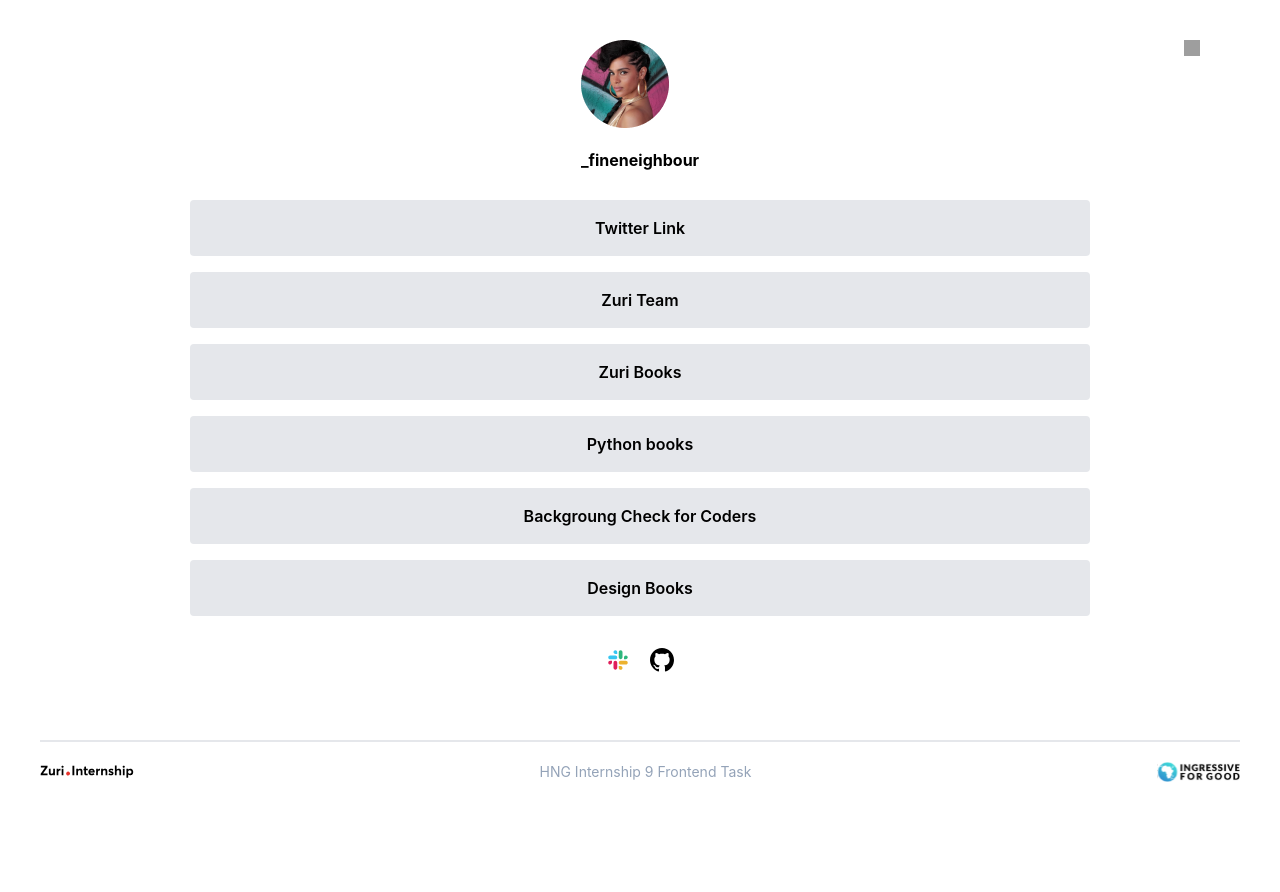
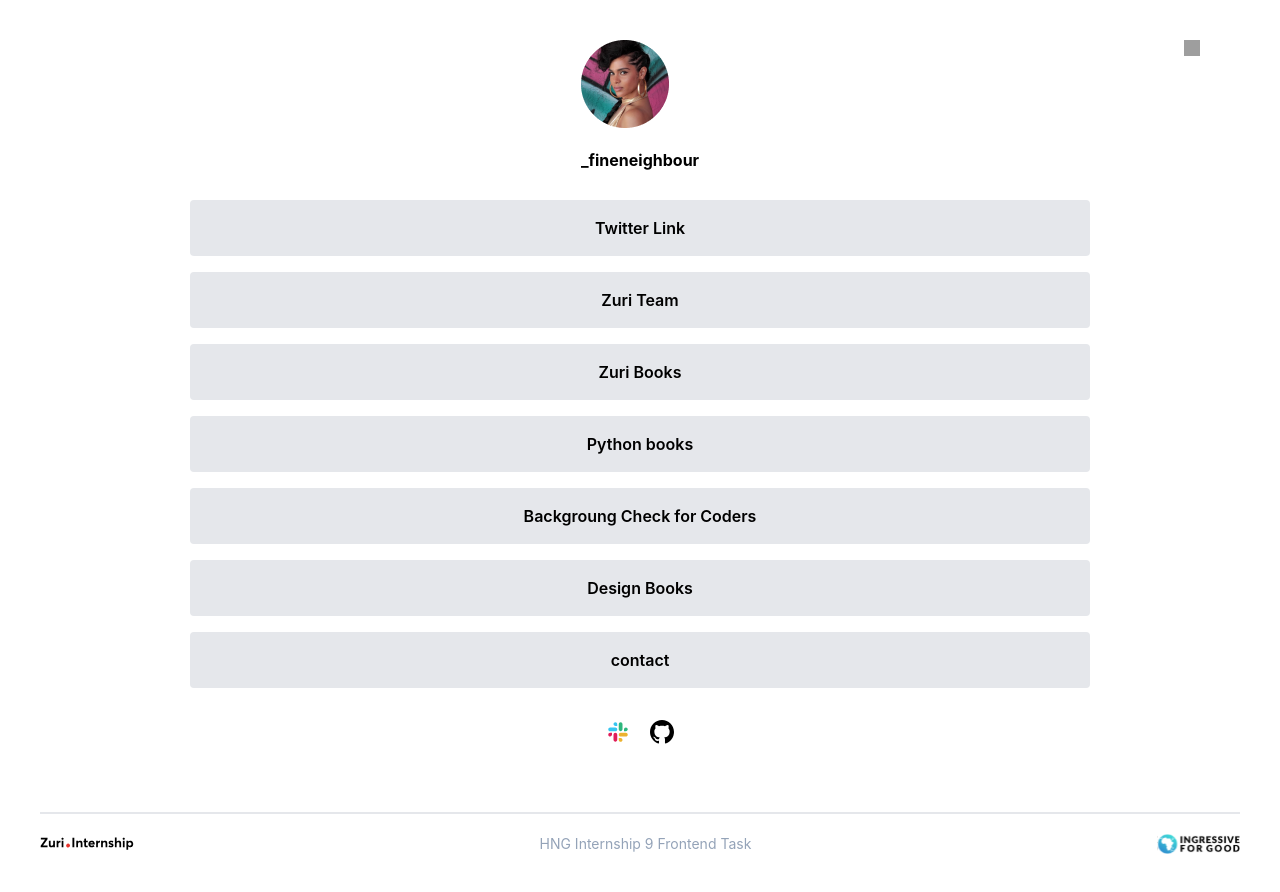
Before and after one commit to Axelrod99/hng-fe-task-one, a React (Create React App) app: page / in a window 1280 px wide. Before the commit the page ends 822 px from the top, so only its background shows below. Built offline with nearby package versions, Linux system fonts and the light colour scheme; grey boxes are pictures that could not be loaded.

Commit message:
i created the route from the home page to the contact page

```diff
--- a/package.json
+++ b/package.json
@@ -8,6 +8,7 @@
     "@testing-library/user-event": "^13.5.0",
     "react": "^18.2.0",
     "react-dom": "^18.2.0",
+    "react-router-dom": "^6.4.3",
     "react-scripts": "5.0.1",
     "web-vitals": "^2.1.4"
   },
--- a/src/App.js
+++ b/src/App.js
@@ -7,6 +7,7 @@ import github from './assets/icons/github.svg'
 import ingressive from './assets/icons/ingressive.svg'
 import zuri_logo from './assets/icons/zuri_logo.svg'
 import share_button from './assets/icons/share_button.svg'
+import { Link } from 'react-router-dom'
 
 
 function App() {
@@ -46,6 +47,9 @@ function App() {
           <a className='bg-gray-200 p-4 my-2 w-full hover:bg-[#D0D5DD] transition-colors duration-300 ease-in-out rounded' id='pitch' href='https://background.zuri.team'>Backgroung Check for Coders</a>
 
           <a className='bg-gray-200 p-4 my-2 w-full hover:bg-[#D0D5DD] transition-colors duration-300 ease-in-out rounded' id='book_design' href='https://books.zuri.team/design-rules'>Design Books</a>
+
+          <Link to='/contact' className='bg-gray-200 p-4 my-2 w-full hover:bg-[#D0D5DD] transition-colors duration-300 ease-in-out rounded' id='contact'>contact</Link>
+
         </div>
         <div className='flex justify-center p-6 mb-11 gap-5'>
           <img src={slack} className='' />
--- /dev/null
+++ b/src/component/contact.js
@@ -0,0 +1,11 @@
+import React from 'react'
+
+const contact = () => {
+  return (
+    <div>
+      x,dm
+    </div>
+  )
+}
+
+export default contact
--- a/src/index.js
+++ b/src/index.js
@@ -1,17 +1,32 @@
 import React from 'react';
-import ReactDOM from 'react-dom/client';
+import ReactDOM from 'react-dom';
 import './index.css';
 import App from './App';
-import reportWebVitals from './reportWebVitals';
+import {BrowserRouter as Router, Routes, Route} from 'react-router-dom'
+import contact from './component/contact';
 
-const root = ReactDOM.createRoot(document.getElementById('root'));
-root.render(
-  <React.StrictMode>
-    <App />
-  </React.StrictMode>
-);
+
+
+ReactDOM.render(
+  <Router>
+    <Routes>
+      <Route path='/' element={<App/>}/>
+      <Route path='/contact' element={<contact/>}/>
+    </Routes>
+  </Router>,
+
+  document.getElementById('root')
+)
+
+
+
+// const root = ReactDOM.createRoot(document.getElementById('root'));
+// root.render(
+//   <React.StrictMode>
+//     <App />
+//   </React.StrictMode>
+// );
 
 // If you want to start measuring performance in your app, pass a function
 // to log results (for example: reportWebVitals(console.log))
 // or send to an analytics endpoint. Learn more: https://bit.ly/CRA-vitals
-reportWebVitals();
```
Also changed, not shown: 1 other file (tests, documents, lock files or other folders).
